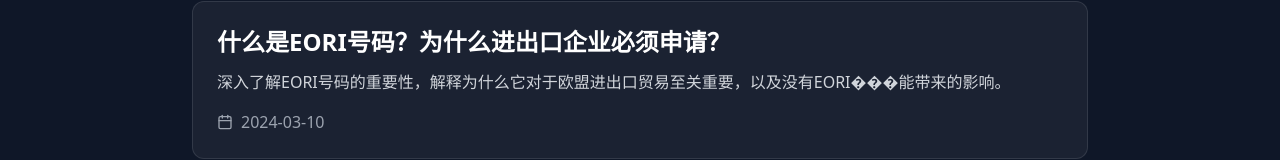
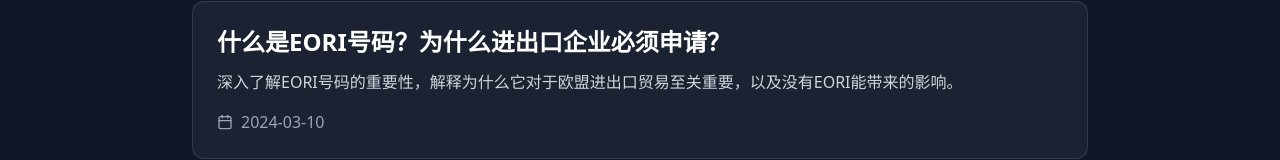
Before and after one commit to LeoYang9189/eoritech, a Next.js app: page /news in a window 1280 px wide. Shown: the part 437-597 px from the top of the page. Built offline with nearby package versions, Linux system fonts and the light colour scheme.

Commit message:
Fix useScroll import and update framer-motion

```diff
--- a/package.json
+++ b/package.json
@@ -22,15 +22,15 @@
 		"@radix-ui/react-select": "^2.1.2",
 		"@radix-ui/react-slot": "^1.0.2",
 		"@tailwindcss/typography": "^0.5.15",
+		"@types/marked": "^6.0.0",
 		"@types/node": "^20",
 		"@types/react": "^18",
 		"@types/react-dom": "^18",
-		"@types/marked": "^6.0.0",
 		"autoprefixer": "^10.0.1",
 		"class-variance-authority": "^0.7.0",
 		"clsx": "^2.1.0",
 		"date-fns": "^4.1.0",
-		"framer-motion": "^11.0.3",
+		"framer-motion": "^11.13.5",
 		"lucide-react": "^0.323.0",
 		"marked": "^15.0.3",
 		"next": "14.1.0",
--- a/src/app/news/page.tsx
+++ b/src/app/news/page.tsx
@@ -1,6 +1,6 @@
 'use client';
 
-import { motion } from "framer-motion";
+import { motion, useScroll, useTransform } from "framer-motion";
 import Link from "next/link";
 import { Calendar } from "lucide-react";
 
@@ -61,7 +61,7 @@ const articles = [
     title: "什么是EORI号码？为什么进出口企业必须申请？",
     slug: "what-is-eori-number-and-why-important",
     date: "2024-03-10",
-    excerpt: "深入了解EORI号码的重要性，解释为什么它对于欧盟进出口贸易至关重要，以及没有EORI���能带来的影响。",
+    excerpt: "深入了解EORI号码的重要性，解释为什么它对于欧盟进出口贸易至关重要，以及没有EORI能带来的影响。",
   },
   {
     title: "EORI号码有效期和续期指南：确保您的号码始终有效",
--- a/src/app/page.tsx
+++ b/src/app/page.tsx
@@ -1,6 +1,6 @@
 'use client';
 
-import { motion, useTransform } from "framer-motion";
+import { motion, useScroll, useTransform } from "framer-motion";
 import { ArrowRight, Globe2, Zap, Shield, CheckCircle } from "lucide-react";
 import Link from "next/link";
 import { Button } from "@/components/ui/button";
@@ -353,7 +353,7 @@ const features = [
   },
   {
     title: "全程跟踪",
-    description: "实时跟踪申请进度，及时了解最新状态",
+    description: "实时跟踪申请进度，及时��解最新状态",
     icon: <Shield className="w-8 h-8 text-blue-400" />,
   },
 ];
@@ -415,7 +415,7 @@ const testimonials = [
 ];
 
 const highlights = [
-  "专业团队指导",
+  "专业团��指导",
   "极速处理",
   "全程跟踪",
   "安全可靠",
```
Also changed, not shown: 1 other file (tests, documents, lock files or other folders).
